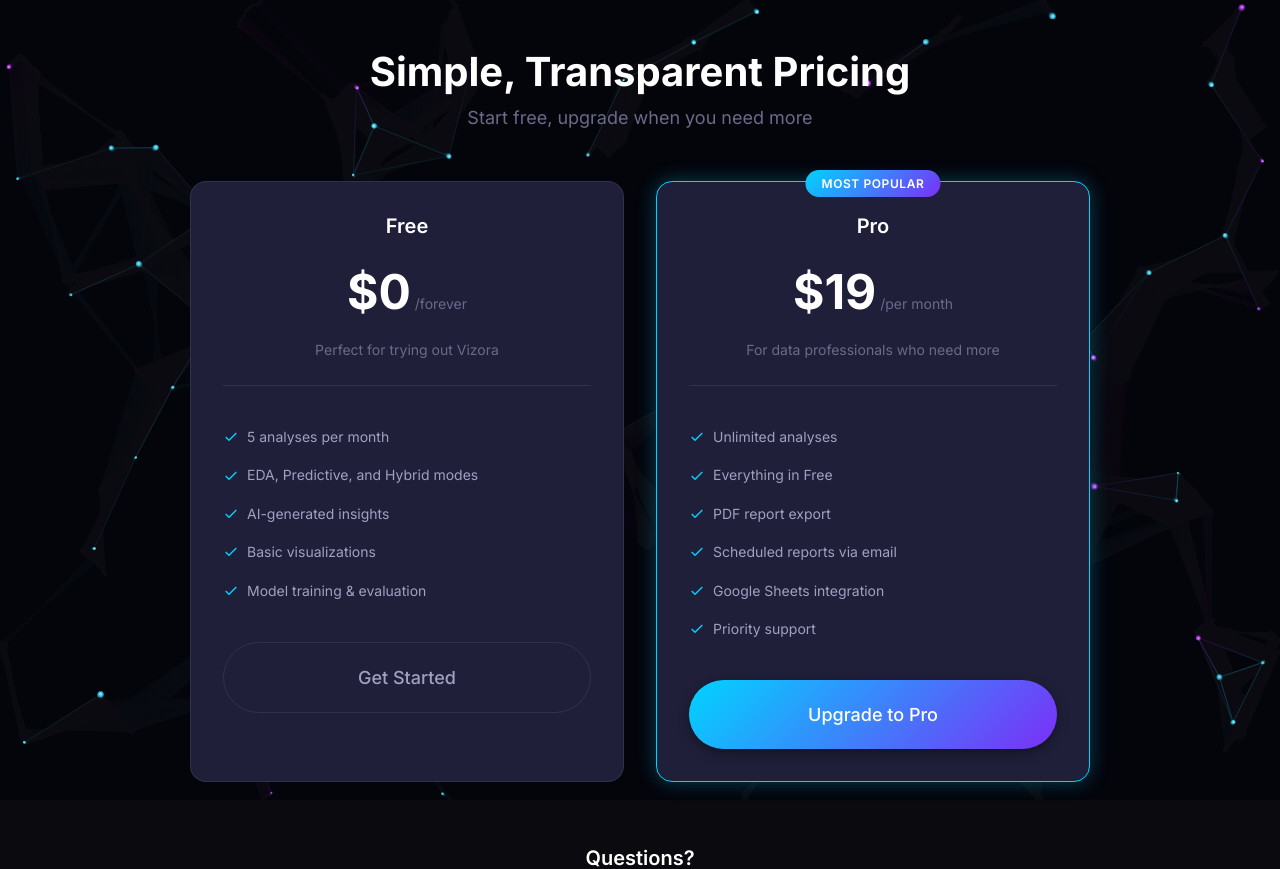
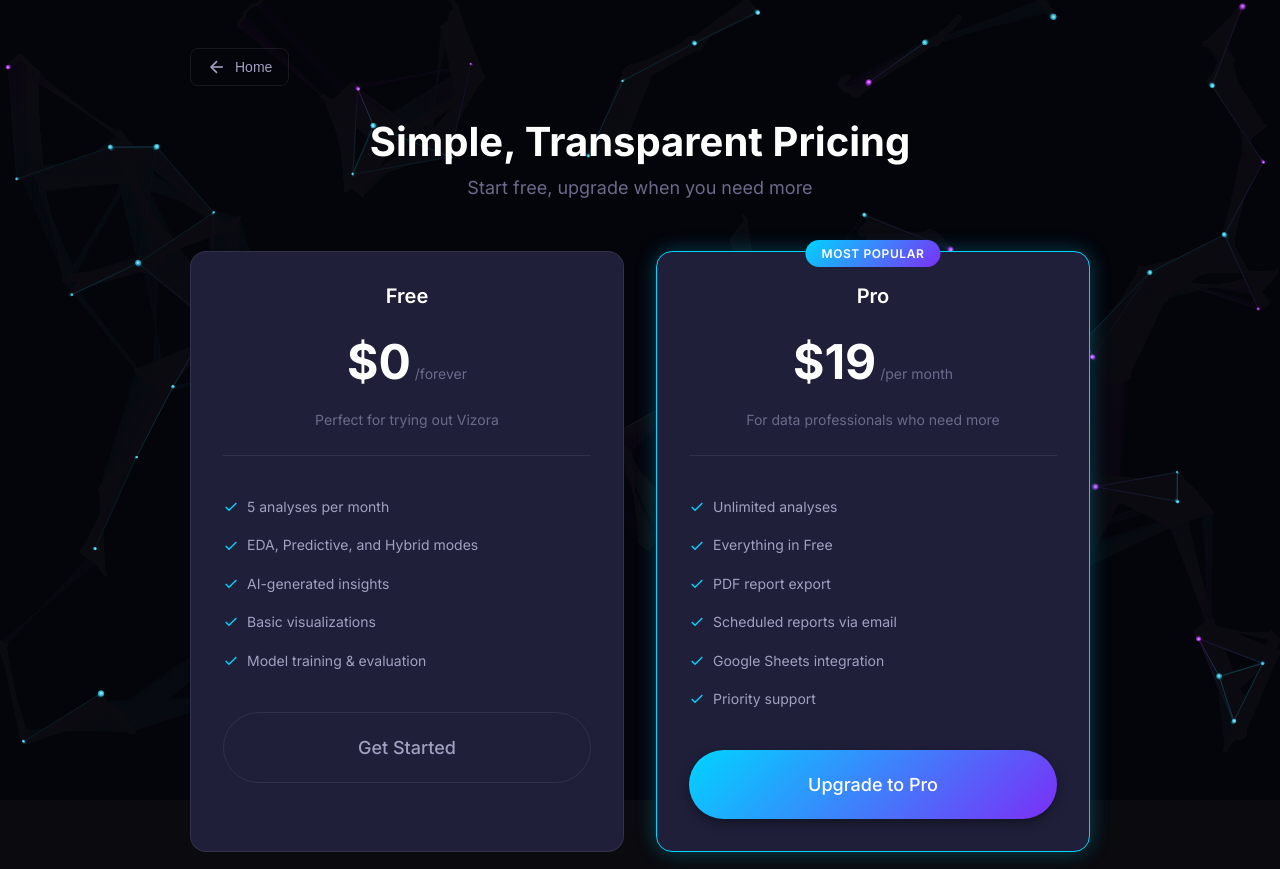
Before and after one commit to Brandon-Nicholson/Vizora, a React (Vite) app in the folder frontend/: page /pricing in a window 1280 px wide. Shown: the top 869 px of the page. Built offline with nearby package versions, Linux system fonts and the light colour scheme; no server answers.

Commit message:
added home button to pricing page

```diff
--- a/frontend/src/pages/PricingPage.css
+++ b/frontend/src/pages/PricingPage.css
@@ -14,6 +14,27 @@
   width: 100%;
   max-width: 900px;
   z-index: 1;
+}
+
+/* Back/Home button */
+.pricing-content .back-btn {
+  display: inline-flex;
+  align-items: center;
+  gap: var(--spacing-sm);
+  padding: var(--spacing-sm) var(--spacing-md);
+  background: transparent;
+  border: 1px solid var(--color-border);
+  border-radius: var(--radius-md);
+  color: var(--color-text-secondary);
+  font-size: var(--font-size-sm);
+  cursor: pointer;
+  transition: all var(--transition-fast);
+  margin-bottom: var(--spacing-xl);
+}
+
+.pricing-content .back-btn:hover {
+  border-color: var(--color-border-hover);
+  color: var(--color-text-primary);
 }
 
 /* Header */
--- a/frontend/src/pages/PricingPage.tsx
+++ b/frontend/src/pages/PricingPage.tsx
@@ -93,6 +93,14 @@
       <NanobotBackground particleCount={80} connectionDistance={130} />
 
       <div className="pricing-content animate-fade-in">
+        <button className="back-btn" onClick={() => navigate('/')}>
+          <svg width="20" height="20" viewBox="0 0 24 24" fill="none" stroke="currentColor" strokeWidth="2">
+            <path d="M19 12H5" />
+            <path d="m12 19-7-7 7-7" />
+          </svg>
+          Home
+        </button>
+
         <div className="pricing-header">
           <h1>Simple, Transparent Pricing</h1>
           <p>Start free, upgrade when you need more</p>
```
